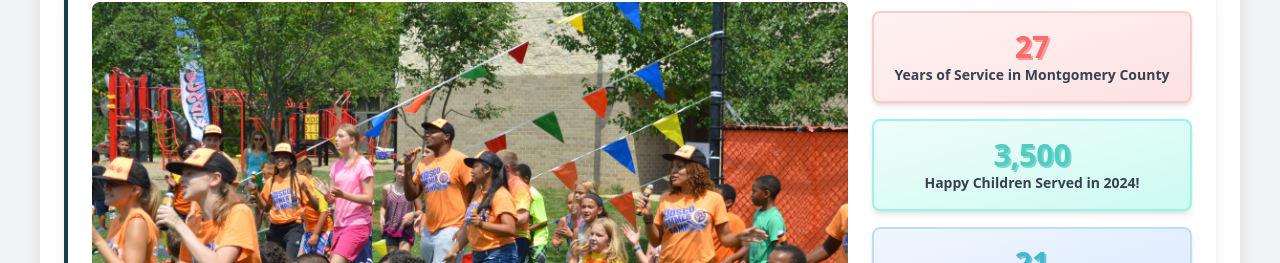
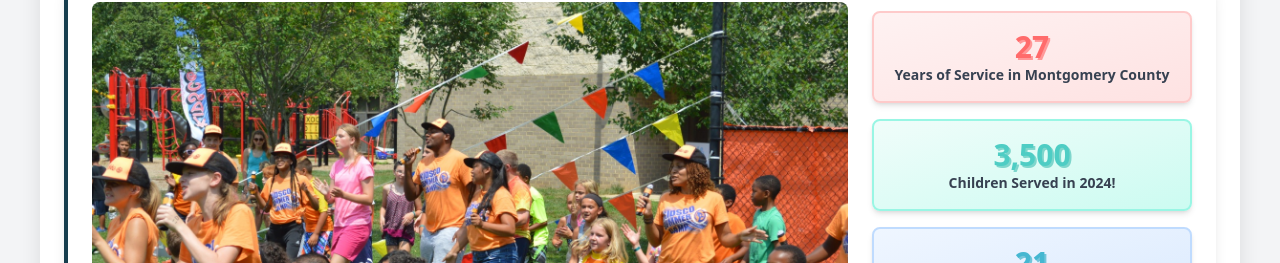
Before and after one commit to bwik2010/well-center-slides-bridge, a React (Vite) app: page /pdf-view in a window 1280 px wide. Shown: the part 3385-3648 px from the top of the page. Built offline with nearby package versions, Linux system fonts and the light colour scheme.

Commit message:
Visual edit in Lovable
Edited UI in Lovable

```diff
--- a/src/components/slides/KidsCoBonaFidesSlide.tsx
+++ b/src/components/slides/KidsCoBonaFidesSlide.tsx
@@ -44,7 +44,7 @@ const KidsCoBonaFidesSlide = () => {
               color: '#4ecdc4',
               textShadow: '2px 2px 0px #7ed6cc'
             }}>3,500</span>
-              <div className="text-sm font-bold text-gray-700">Happy Children Served in 2024!</div>
+              <div className="text-sm font-bold text-gray-700">Children Served in 2024!</div>
             </div>
 
             {/* School Programs */}
```
